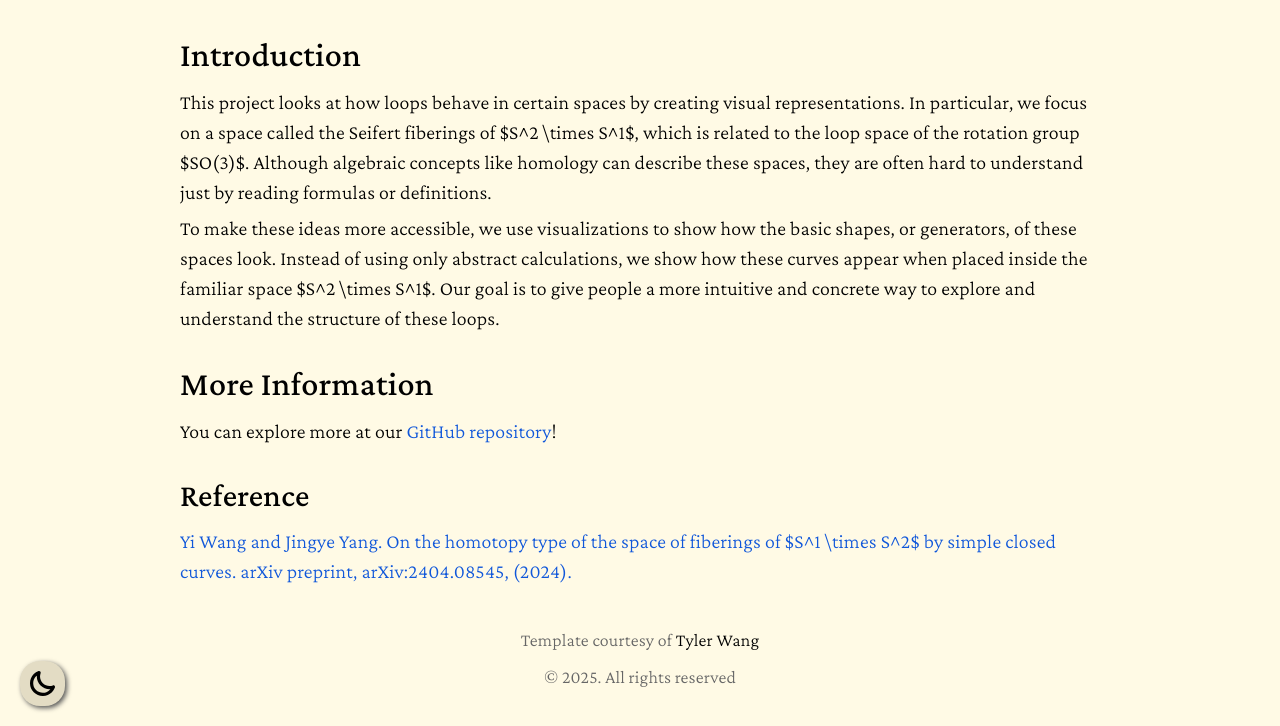
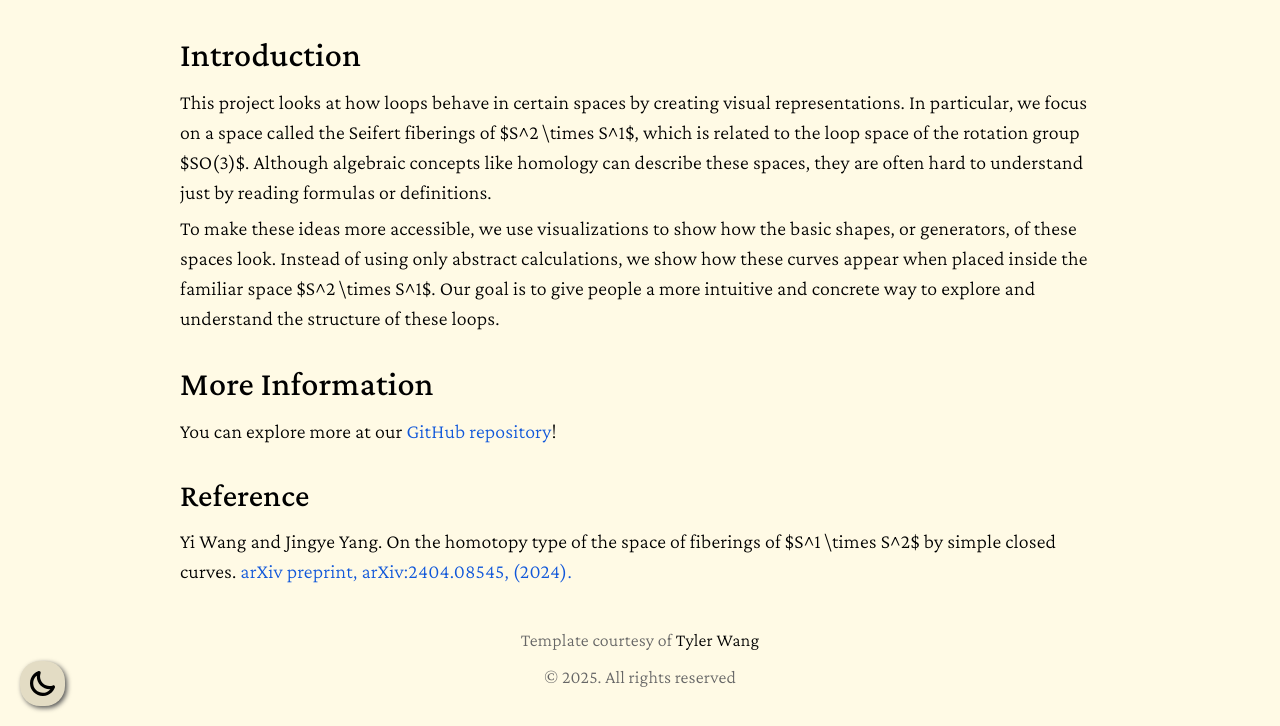
Before and after one commit to CurvesIn3Manifolds/CurvesIn3Manifolds.github.io, a Jekyll site: the page built from index.md, in a window 1280 px wide and 1357 px high, cut to the strip 631-1357 px from the top of the window. Built offline with Jekyll 4.4.1, drawn with Linux system fonts in a browser that asks for light colours.

```diff
--- a/index.md
+++ b/index.md
@@ -34,5 +34,5 @@ You can explore more at our [GitHub repository](https://github.com/CurvesIn3Mani
 
 ### Reference
 
-[Yi Wang and Jingye Yang. On the homotopy type of the space of fiberings of $S^1 \times S^2$ by simple closed curves. arXiv preprint,
+Yi Wang and Jingye Yang. On the homotopy type of the space of fiberings of $S^1 \times S^2$ by simple closed curves. [arXiv preprint,
 arXiv:2404.08545, (2024).](https://arxiv.org/html/2404.08545v1)
```
